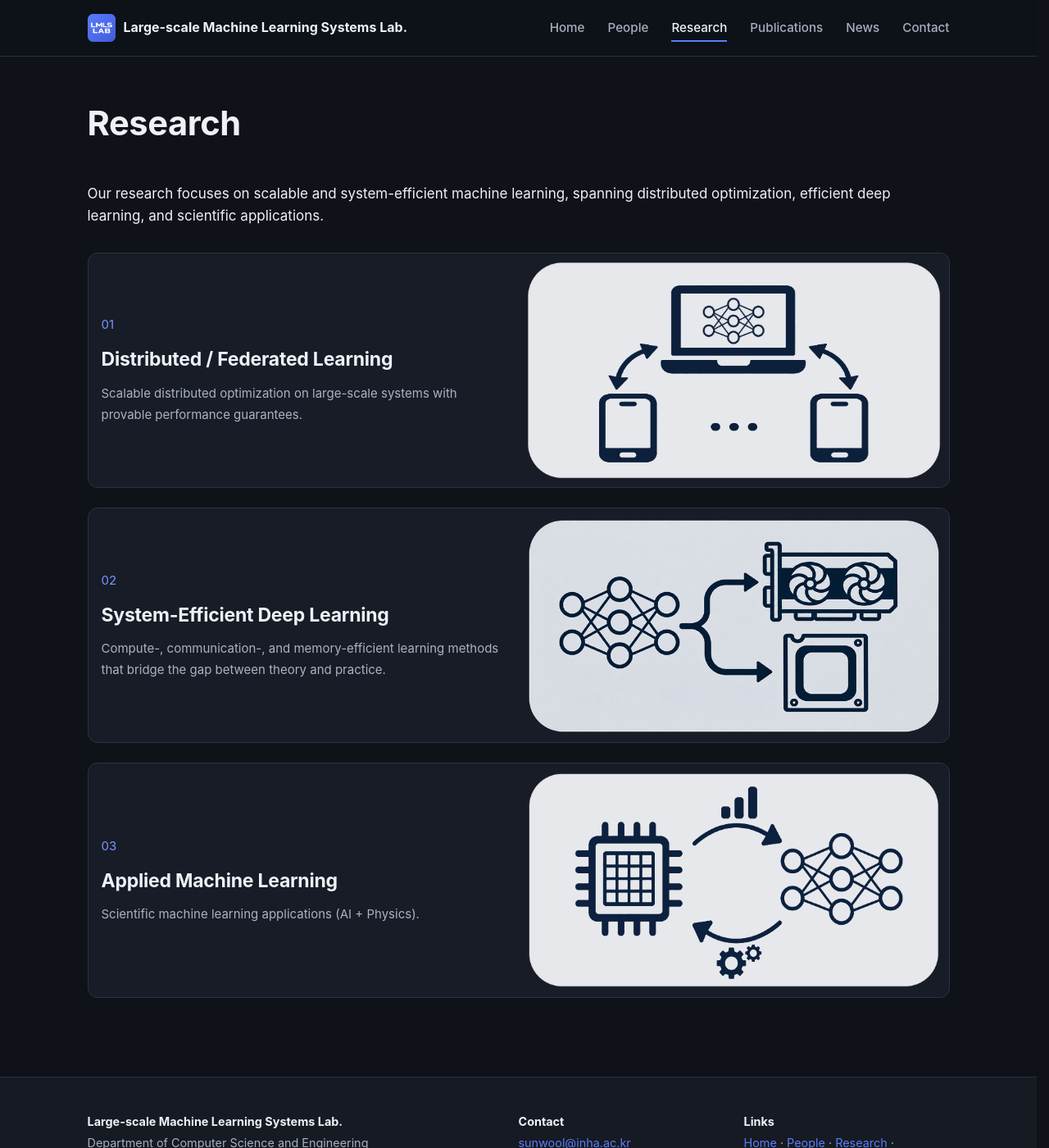
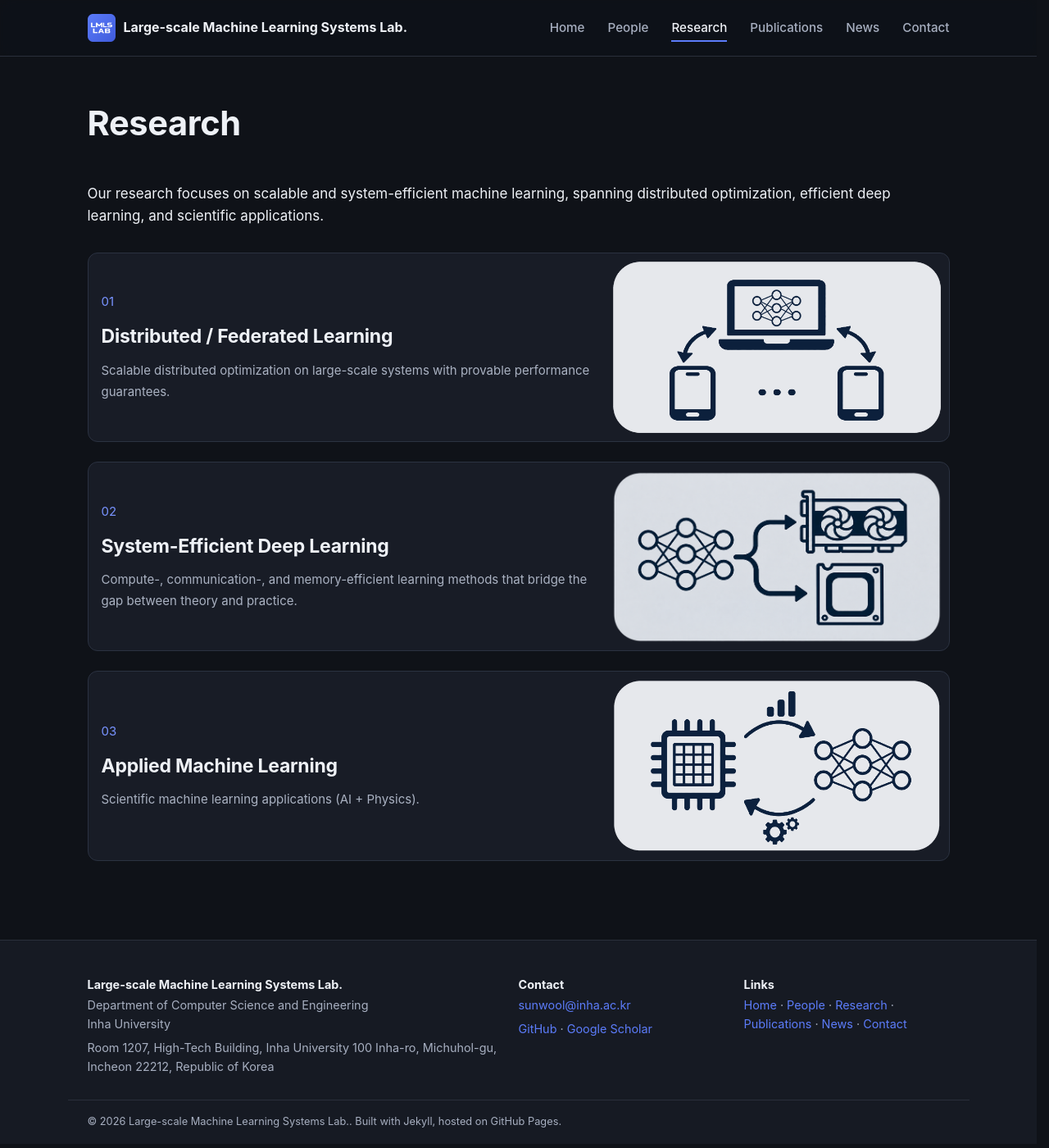
Before and after one commit to LMLS-Lab/lmls-lab.github.io, a Jekyll site: the page built from research.md, in a window 1280 px wide and 1400 px high. Shown: the whole window at 82% size. Built offline with Jekyll 4.4.1, drawn with Linux system fonts in a browser that asks for light colours.

Commit message:
Updated ratio of panels.

```diff
--- a/assets/css/style.scss
+++ b/assets/css/style.scss
@@ -834,7 +834,7 @@ img { max-width: 100%; display: block; }
 
 .research-card {
   display: grid;
-  grid-template-columns: 50% 50%;
+  grid-template-columns: 60% 40%;
   min-height: 200px;
   overflow: hidden;
   background: #181c26;
```
